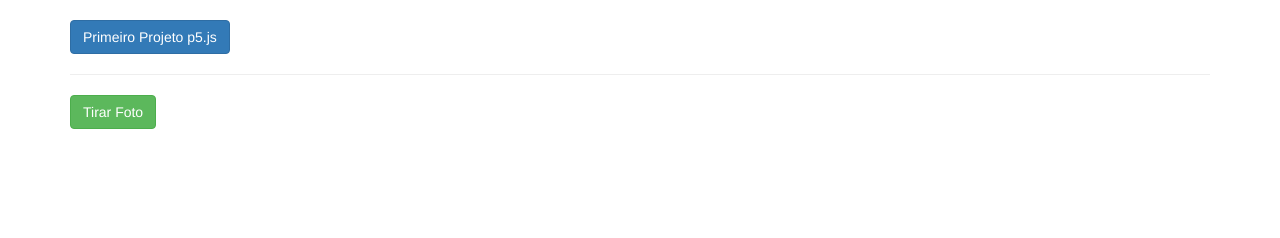
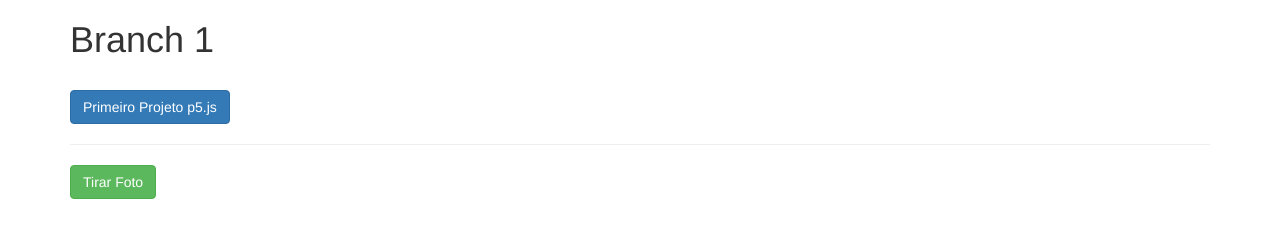
Before and after one commit to monalizaloren/c113projeto, a plain HTML site: page index.html in a window 1280 px wide. Drawn offline with nearby package versions, Linux system fonts and the light colour scheme.

Commit message:
alterações branch1

```diff
--- a/index.html
+++ b/index.html
@@ -15,6 +15,7 @@
 
 <body>
 <div class="container">
+  <h1> Branch 1</h1>
 	<h3 class="btn btn-primary">Primeiro Projeto p5.js </h3>
 	<hr>
   <button onclick="take_snapshot()" class="btn btn-success">Tirar Foto</button>
```
